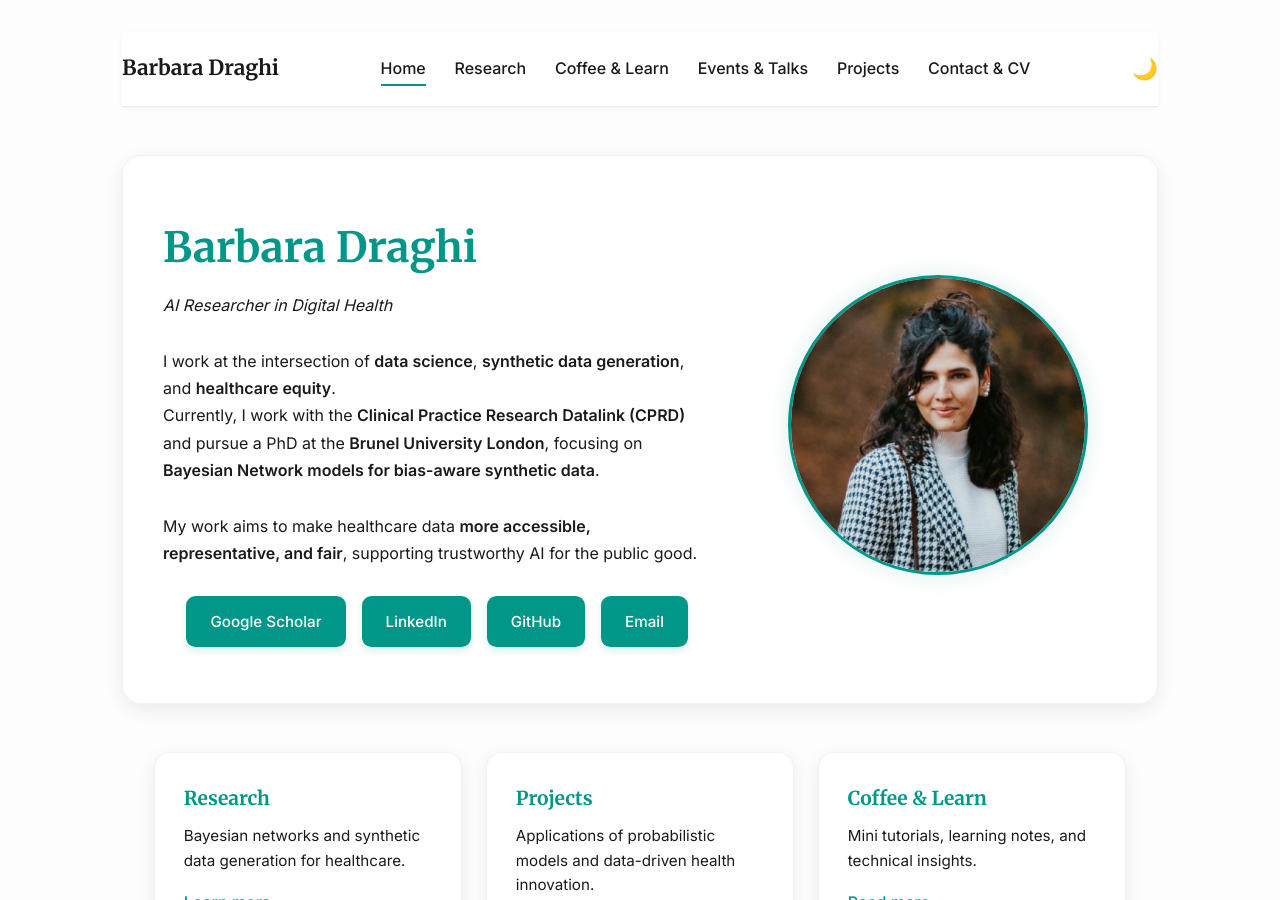
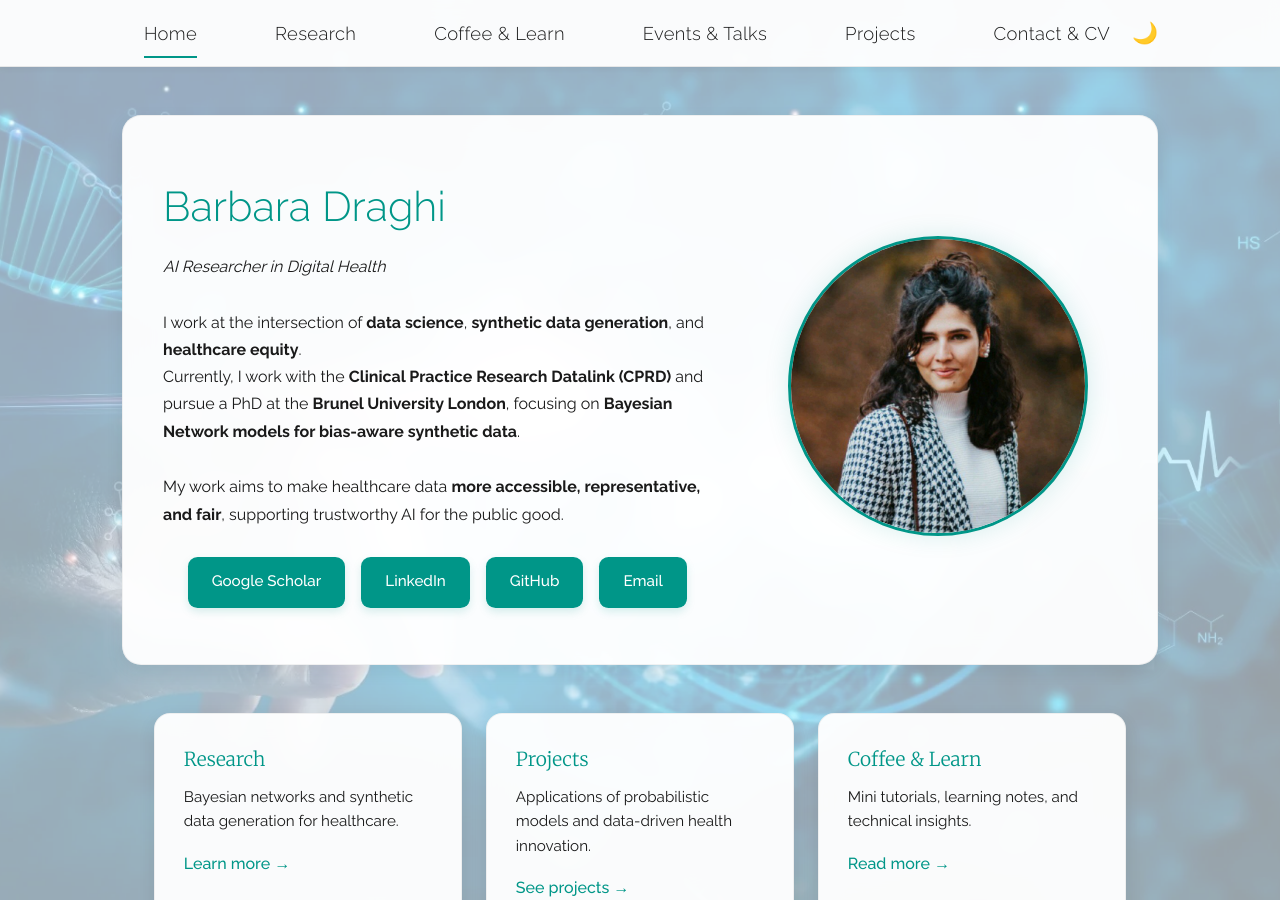
Before and after one commit to barbaraDraghi/barbaradraghi.github.io, a Jekyll site: the page built from index.md, in a window 1280 px wide and 900 px high. Built offline with Jekyll 4.4.1, drawn with Linux system fonts in a browser that asks for light colours; grey boxes are pictures that could not be loaded.

Commit message:
changed fonts and added bg

```diff
--- a/_config.yml
+++ b/_config.yml
@@ -4,6 +4,7 @@ url: "https://barbaradraghi.github.io"
 baseurl: ""
 markdown: kramdown
 permalink: pretty
+theme: null
 
 plugins:
   - jekyll-seo-tag
--- a/_includes/header.html
+++ b/_includes/header.html
@@ -1,10 +1,7 @@
 <header class="navbar">
-  <div class="nav-left">
-    <a href="{{ '/' | relative_url }}" class="nav-title">{{ site.title }}</a>
+  <div class="nav-wrapper">
+    {% include nav.html %}
+    <!-- === Theme Toggle Button === -->
+    <button id="theme-toggle" aria-label="Toggle theme">☀️</button>
   </div>
-  {% include nav.html %}
-
-   <!-- === Theme Toggle Button === -->
-  <button id="theme-toggle" aria-label="Toggle theme">☀️</button>
-
 </header>
--- a/_layouts/default.html
+++ b/_layouts/default.html
@@ -5,7 +5,7 @@
   <!-- === BACKGROUND WRAPPER === -->
   <div class="main-background">
     <!-- Replace with <video> later if you want -->
-    <div id="bg-image" style="background-image: url('{{ '/assets/img/bg.jpg' | relative_url }}');"></div>
+    <div id="bg-image" style="background-image: url('{{ "/assets/images/bg.webp" | relative_url }}');"></div>
 
     <!-- === MAIN CONTENT (changes by page) === -->
     <main class="main-container">
--- a/assets/css/style.css
+++ b/assets/css/style.css
@@ -3,14 +3,14 @@
    Unified Glass Design (Dark default + White Light Mode)
    ========================================================== */
 
-@import url('https://fonts.googleapis.com/css2?family=Inter:wght@300;400;500;600&family=Merriweather:wght@300;400;700&display=swap');
+@import url('https://fonts.googleapis.com/css2?family=Raleway:wght@300;400;500;600;700&family=Merriweather:wght@300;400;700&display=swap');
 
 /* ==========================================================
    COLOR SYSTEM
    ========================================================== */
 
 :root {
-  --font-main: 'Inter', 'Helvetica Neue', Arial, sans-serif;
+  --font-main: 'Raleway', 'Helvetica Neue', Arial, sans-serif;
   --font-accent: 'Merriweather', serif;
 
   --petrol-base: #009688;
@@ -45,6 +45,24 @@
    ========================================================== */
 * { margin: 0; padding: 0; box-sizing: border-box; }
 
+.main-background {
+  position: relative;
+  min-height: 100vh;
+}
+
+#bg-image {
+  position: fixed;
+  top: 0;
+  left: 0;
+  width: 100%;
+  height: 100%;
+  background-size: cover;
+  background-position: center;
+  background-repeat: no-repeat;
+  opacity: 0.4;
+  z-index: -1;
+}
+
 body {
   font-family: var(--font-main);
   background-color: var(--color-bg);
@@ -53,7 +71,7 @@ body {
   transition: background-color 0.3s ease, color 0.3s ease;
   max-width: 1100px;
   margin: 0 auto;
-  padding: 2rem;
+  padding: 0 2rem;
 }
 
 a {
@@ -64,8 +82,9 @@ a {
 a:hover { color: var(--petrol-dark); }
 
 h1, h2, h3, h4 {
-  font-family: var(--font-accent);
+  font-family: var(--font-main);
   margin-bottom: 0.6rem;
+  font-weight: 300;
 }
 
 /* ==========================================================
@@ -73,34 +92,46 @@ h1, h2, h3, h4 {
    ========================================================== */
 .navbar {
   display: flex;
-  justify-content: space-between;
+  justify-content: center;
   align-items: center;
-  padding: 1.2rem 0;
+  padding: 0.8rem 0;
   position: sticky;
   top: 0;
   z-index: 100;
   background: rgba(var(--color-bg-rgb), 0.9);
   backdrop-filter: blur(8px);
   border-bottom: 1px solid var(--color-border);
+  margin-left: calc(-1 * ((100vw - 1100px) / 2 + 2rem));
+  margin-right: calc(-1 * ((100vw - 1100px) / 2 + 2rem));
+  width: 100vw;
+  max-width: 100vw;
 }
 
-.nav-left a {
-  font-family: var(--font-accent);
-  font-weight: 600;
-  font-size: 1.3rem;
-  color: var(--color-text);
+.nav-wrapper {
+  max-width: 1100px;
+  width: 100%;
+  display: flex;
+  justify-content: space-between;
+  align-items: center;
+  padding: 0 2rem;
+  position: relative;
 }
 
 .nav-right {
   display: flex;
   align-items: center;
-  gap: 1.8rem;
+  gap: 3.5rem;
+  flex: 1;
+  justify-content: space-evenly;
 }
 
 .nav-right a {
   position: relative;
   color: var(--color-text);
-  font-weight: 500;
+  font-weight: 300;
+  font-size: 1.15rem;
+  padding: 0.3rem 0;
+  letter-spacing: 0.02em;
 }
 
 .nav-right a::after {
@@ -121,6 +152,7 @@ h1, h2, h3, h4 {
   border: none;
   font-size: 1.3rem;
   cursor: pointer;
+  margin-left: auto;
   color: var(--color-text);
   transition: transform 0.2s ease, color 0.2s ease;
 }
@@ -153,6 +185,9 @@ h1, h2, h3, h4 {
 .intro h1 {
   font-size: 2.6rem;
   color: var(--petrol-base);
+  font-weight: 300;
+  text-align: left;
+}
 }
 .intro h2 {
   font-weight: 400;
@@ -322,7 +357,7 @@ h1, h2, h3, h4 {
 .pub-card h3 {
   color: var(--petrol-base);
   font-size: 1.15rem;
-  font-weight: 600;
+  font-weight: 400;
   margin-bottom: 0.4rem;
 }
 .pub-authors {
@@ -394,7 +429,7 @@ h1, h2, h3, h4 {
 }
 .event-title {
   color: var(--petrol-base);
-  font-weight: 600;
+  font-weight: 400;
   margin-bottom: 0.3rem;
 }
 .event-event {
@@ -442,12 +477,18 @@ h1, h2, h3, h4 {
    ========================================================== */
 footer {
   margin-top: 3rem;
-  padding: 1.5rem 0 2rem;
+  padding: 1.5rem calc((100vw - 1100px) / 2) 2rem;
   text-align: center;
   font-size: 0.9rem;
   color: var(--color-muted);
   border-top: 1px solid var(--color-border);
+  background: rgba(var(--color-bg-rgb), 0.9);
   backdrop-filter: blur(6px);
+  margin-left: calc(-1 * ((100vw - 1100px) / 2 + 2rem));
+  margin-right: calc(-1 * ((100vw - 1100px) / 2 + 2rem));
+  width: 100vw;
+  max-width: 100vw;
+  margin-bottom: 0;
 }
 footer a { color: var(--petrol-base); }
 
```
Also changed, not shown: assets/images/bg.webp (added).
